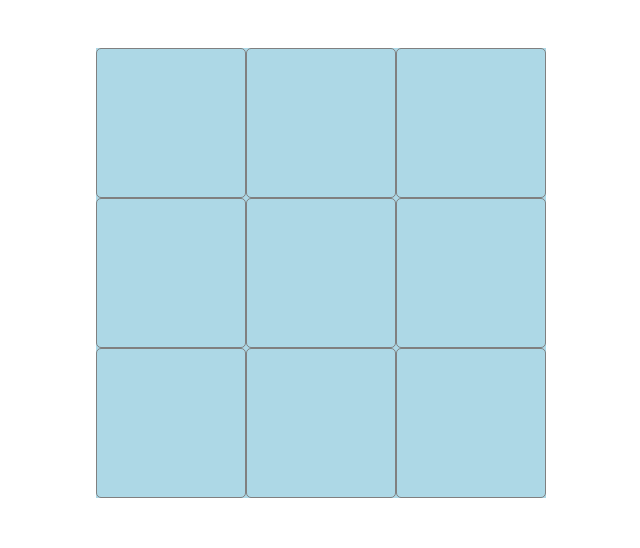
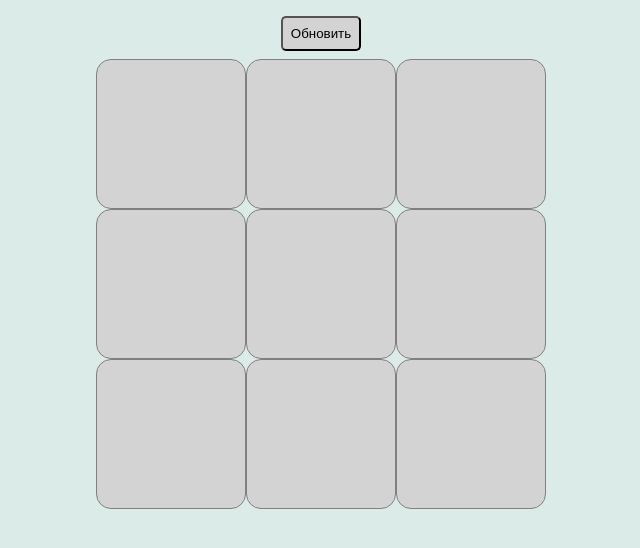
Before and after one commit to Ormadont/Tic-tac-toe, a plain HTML site: page index.html in a window 1280 px wide. Shown: the whole page, without its empty margins (319-959 px from the left). Drawn offline with Linux system fonts and the light colour scheme.

Commit message:
add update button

```diff
--- a/index.html
+++ b/index.html
@@ -6,7 +6,10 @@
     <link rel="stylesheet" href="./resources/css/master.css">
   </head>
   <body>
-    <div class="game center">
+    <div class="game center column">
+        <button class="btn reload">
+          Обновить
+        </button>
       <div class="pole">
         <div class="kletka center">
         </div>
@@ -27,6 +30,7 @@
         <div class="kletka center">
         </div>
       </div>
+
     </div>
     <script type="text/javascript" src="./resources/forIntranet/jquery-3.1.1.min.js"></script>
     <script type="text/javascript" src="./resources/js/main.js"></script>
--- a/resources/css/master.css
+++ b/resources/css/master.css
@@ -1,17 +1,24 @@
 /* фон как в тетради в клетку */
+body {
+  background-color: hsl(165, 30%, 89%);
+}
 
+/* universal */
 .center {
   display: flex;
   justify-content: center;
   align-items: center;
 }
+.column {
+  flex-direction: column;
+}
 
+/* game */
 .game {
-  margin: 3rem;
+  margin: 1rem;
 }
 
 .pole {
-  background-color: lightblue;
   display: grid;
   grid-template-rows: repeat(3,150px);
   grid-template-columns: repeat(3,150px);
@@ -20,7 +27,8 @@
 
 .kletka {
   border: 1px solid grey;
-  border-radius: 5px;
+  border-radius: 15px;
+  background-color:lightgray;
 }
 
 .kletka p {
@@ -28,9 +36,18 @@
 }
 
 .krestik {
-  color: hsla(40, 70%, 30%, 0.8);
+  color: hsl(213, 20%, 46%);
 }
 
 .nolik {
-  color: hsla(150, 70%, 30%, 0.8);
+  color: hsl(295, 20%, 46%);
 }
+
+/* other */
+.btn {
+  padding: 0.5rem;
+  border-radius: 5px;
+  margin-bottom: 0.5rem;
+  background-color: lightgray;
+  cursor: pointer;
+}
--- a/resources/js/main.js
+++ b/resources/js/main.js
@@ -14,3 +14,7 @@ $('.kletka').click(function() {
   }
   $(this).addClass('clicked');
 })
+
+$('.reload').click(function() {
+  location.reload();
+})
```
